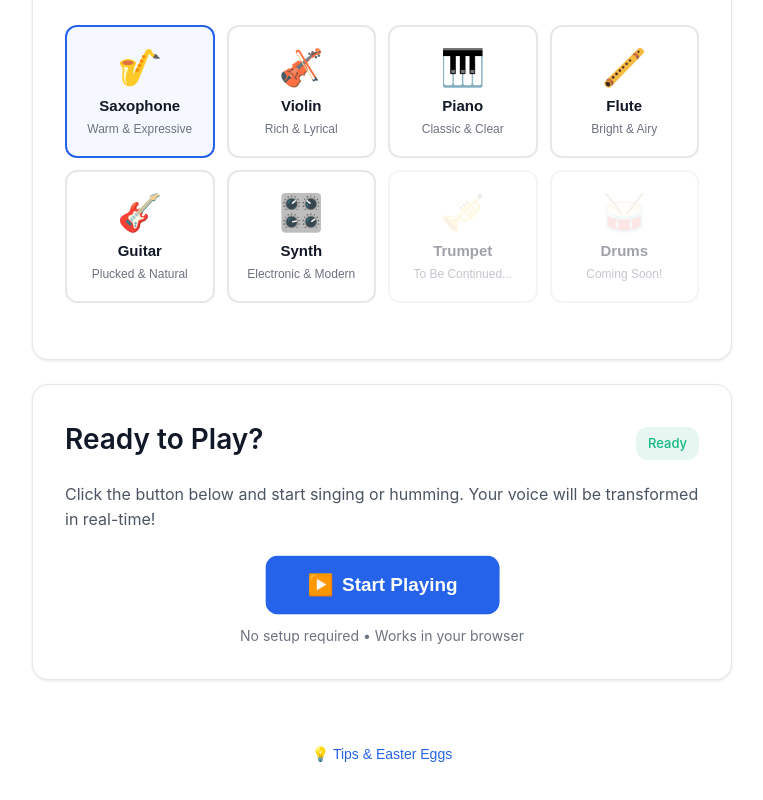
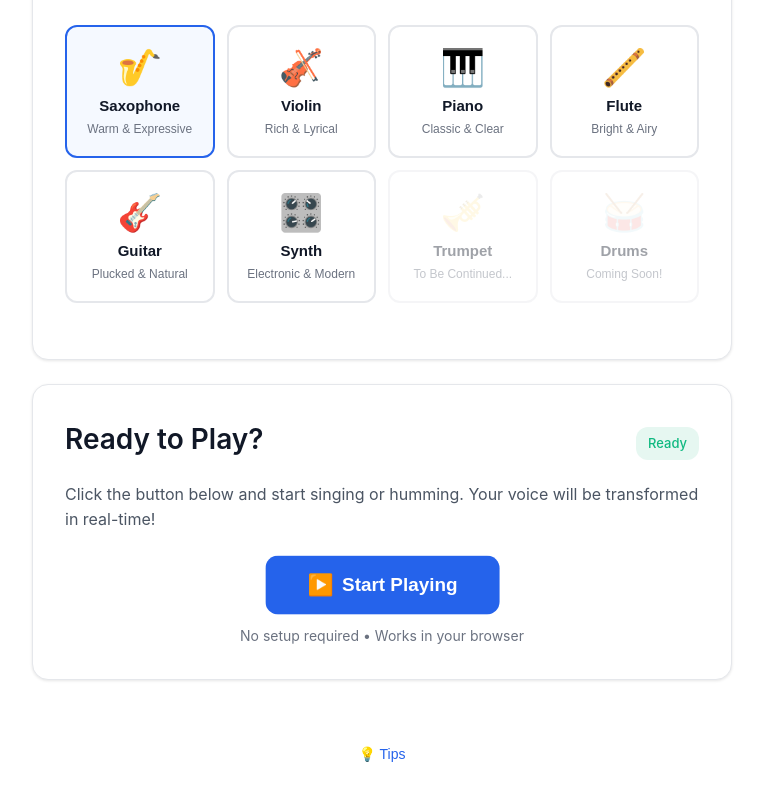
Before and after one commit to ZenAlexa/KazooProtoWeb-Alpha4, a website: page index.html in a window 1280 px wide. Shown: the part 971-1771 px from the top of the page, without its empty margins (258-1021 px from the left). Drawn offline with Linux system fonts and the light colour scheme.

Commit message:
Update index.html

```diff
--- a/index.html
+++ b/index.html
@@ -160,7 +160,7 @@
 
         <!-- 帮助部分 -->
         <section class="help-section">
-            <button class="btn-text" id="helpToggle">💡 Tips & Easter Eggs</button>
+            <button class="btn-text" id="helpToggle">💡 Tips</button>
             <div class="help-content" id="helpContent">
                 <h4 style="margin-bottom: 12px;">🎤 Pro Tips</h4>
                 <ul style="margin-left: 20px; margin-bottom: 16px;">
```
